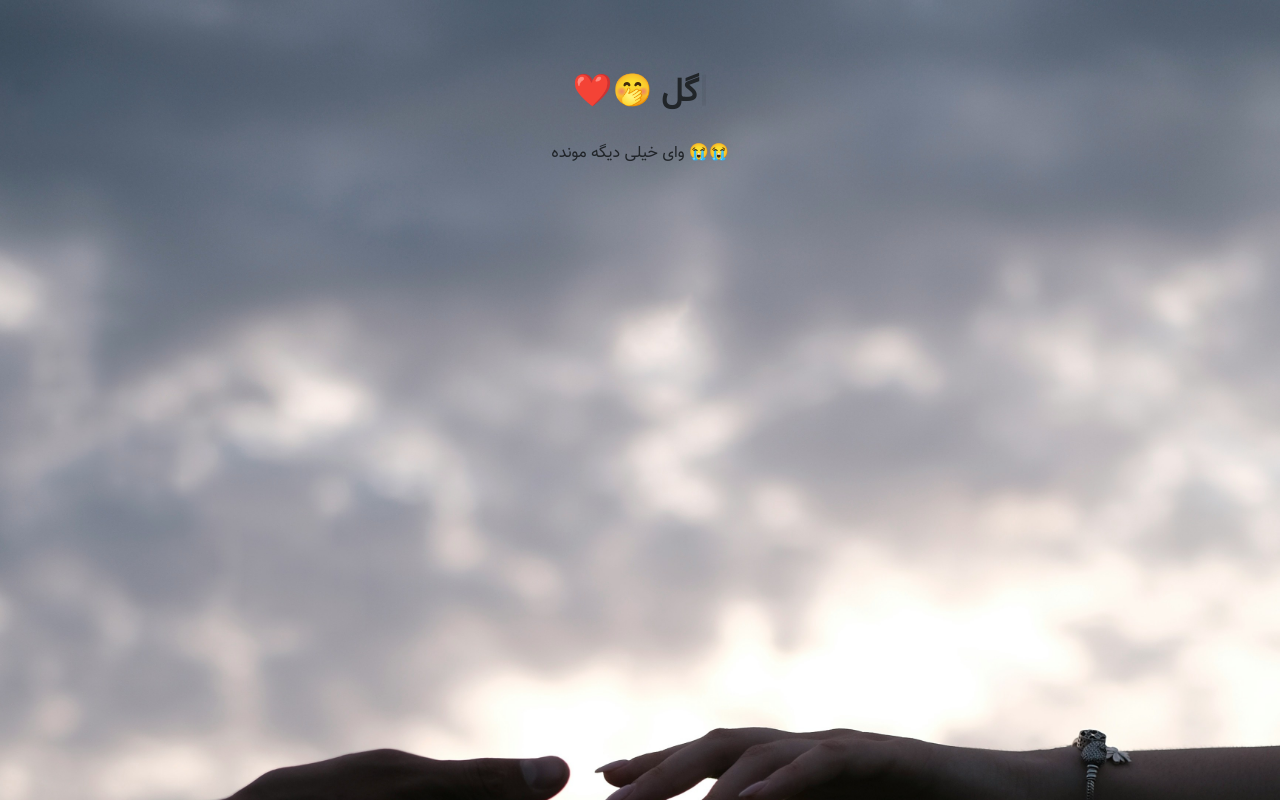
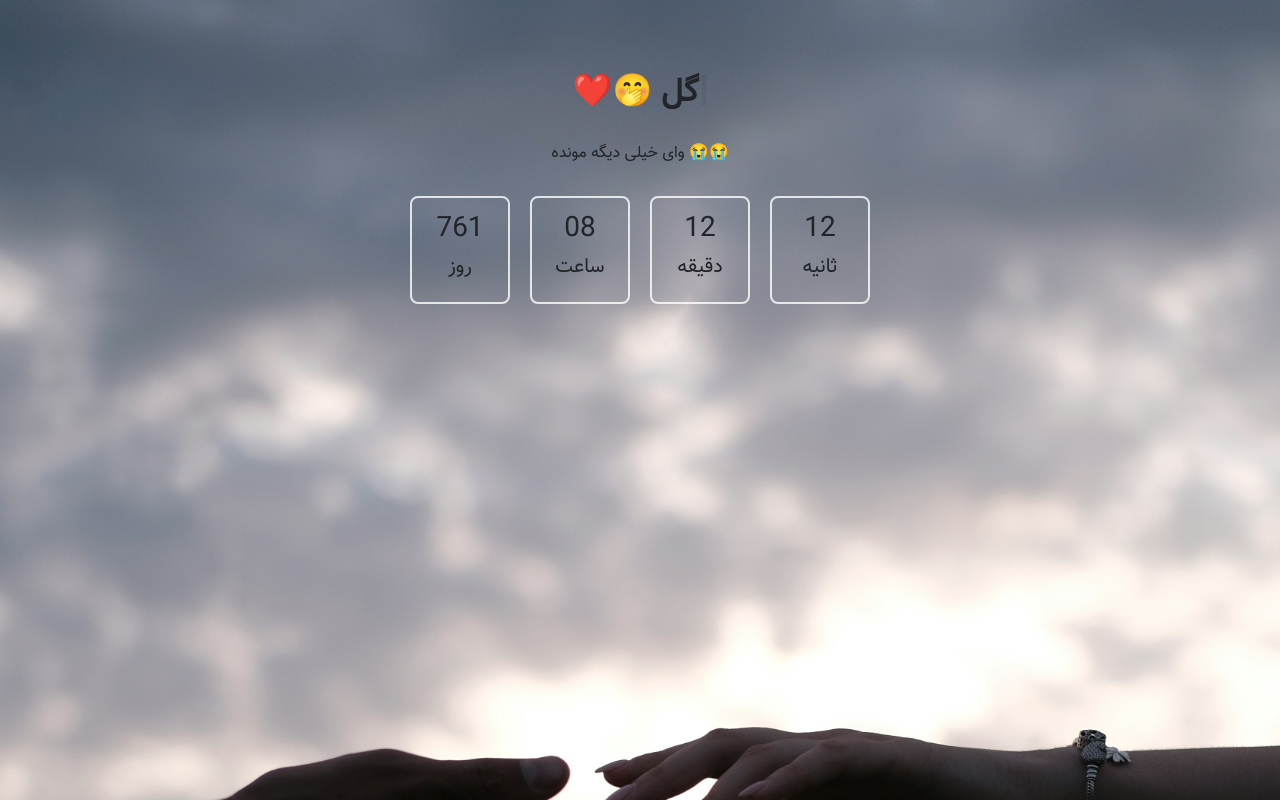
Before and after one commit to ByteFoundryX/coming_Soon, a plain HTML site: page index.html in a window 1280 px wide. Drawn offline with nearby package versions, Linux system fonts and the light colour scheme; files whose address does not match are found by name.

Commit message:
add time

```diff
--- a/index.css
+++ b/index.css
@@ -53,3 +53,22 @@ body {
         opacity: 0;
     }
 }
+
+
+
+.header .countdown div {
+    text-align: center;
+    border: 2px solid rgba(255, 255, 255, 0.8);
+    border-radius: 8px;
+    margin: 10px 10px;
+    width: 100px;
+    padding: 15px 0;
+}
+
+@media (max-width : 575px){
+  .header .countdown div {
+    margin: 10px 8px;
+    width: 70px;
+    padding: 10px 0;
+}
+}
--- a/index.html
+++ b/index.html
@@ -25,8 +25,44 @@
                 <p class="lh-lg"> وای خیلی دیگه مونده 😭😭
                    </p>
             </div>
+
+
+
+    <div class="row countdown justify-content-center ">
+        <div>
+            <h3>761</h3>
+            <h5>روز</h5>
+        </div>
+        <div>
+            <h3>08</h3>
+            <h5> ساعت  </h5>
+        </div>
+        <div>
+            <h3>12</h3>
+            <h5> دقیقه</h5>
+        </div>
+
+<div>
+    <h3>12</h3>
+    <h5> ثانیه </h5>
+</div>
+    </div>
+
+
+
+</div>
+
+
+
+
+
+
+
         </div>
     </header>
+
+
+
 
 
 
```
